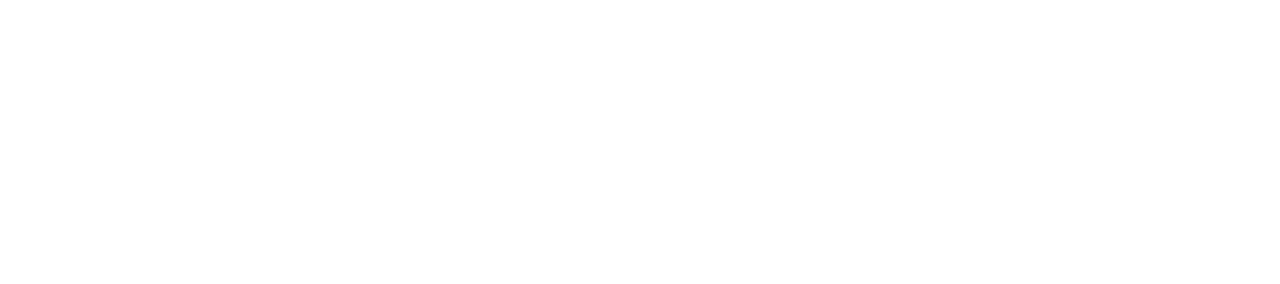
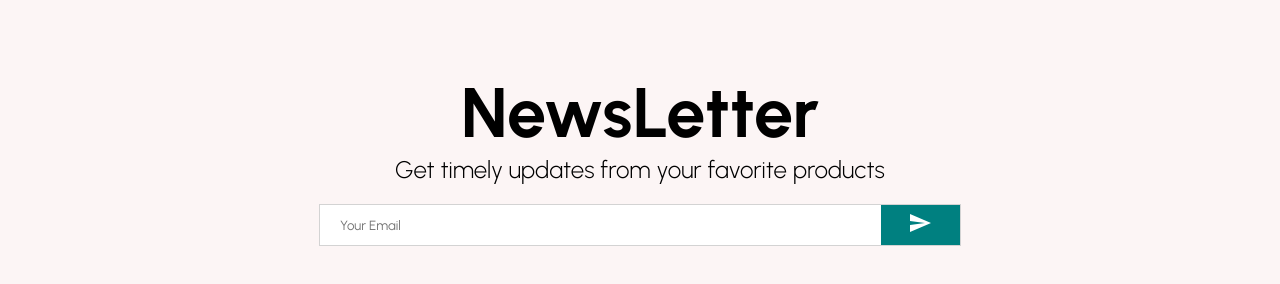
Before and after one commit to Hoybaby/React-ECommerce, a React (Create React App) app in the folder client/: page / in a window 1280 px wide. Shown: the part 2046-2330 px from the top of the page. Before the commit the page ends 1964 px from the top, so only its background shows below. Built offline with nearby package versions, Linux system fonts and the light colour scheme.

Commit message:
everything is coming along. finished the would be newsletter sign up that you might see on a typical clothing ecommerce store. The styling is very tedious

```diff
--- /dev/null
+++ b/client/src/components/Newsletter/Newsletter.jsx
@@ -0,0 +1,22 @@
+import { Send } from '@material-ui/icons';
+import React from 'react'
+import { Container, Description, InputContainer, Input, Button, Title } from './Newsletter.styles';
+
+const Newsletter = () => {
+    return (
+        <Container>
+            <Title>NewsLetter</Title>
+            <Description>
+                Get timely updates from your favorite products
+            </Description>
+            <InputContainer>
+                <Input placeholder="Your Email"/>
+                <Button>
+                    <Send/>
+                </Button>
+            </InputContainer>
+        </Container>
+    )
+}
+
+export default Newsletter;
--- /dev/null
+++ b/client/src/components/Newsletter/Newsletter.styles.js
@@ -0,0 +1,44 @@
+import styled from "styled-components";
+
+
+export const Container = styled.div`
+    height: 60vh;
+    background-color: #fcf5f5;
+    display: flex;
+    align-items: center;
+    justify-content: center;
+    flex-direction: column;
+`;
+
+export const Title = styled.h1`
+    font-size: 70px;
+
+`;
+
+export const Description = styled.div`
+    font-size: 24px;
+    font-weight: 300;
+    margin-bottom: 20px;
+
+`;
+export const InputContainer = styled.div`
+    width: 50%;
+    height: 40px;
+    background-color: white;
+    display: flex;
+    justify-content: space-between;
+    border: 1px solid lightgray;
+`;
+export const Input = styled.input`
+    border: none;
+    flex: 8;
+    padding-left: 20px;
+
+`;
+
+export const Button = styled.button`
+    flex:1;
+    border: none;
+    background-color: teal;
+    color:white;
+`;
--- a/client/src/pages/Home.jsx
+++ b/client/src/pages/Home.jsx
@@ -4,6 +4,7 @@
 import Slider from '../components/Slider/Slider';
 import Categories from '../components/Categories/Categories';
 import Products from '../components/Products/Products';
+import Newsletter from '../components/Newsletter/Newsletter';
 
 const Home = () => {
     return (
@@ -13,6 +14,7 @@
             <Slider/>
             <Categories/>
             <Products/>
+            <Newsletter/>
         </div>
     )
 }
```
